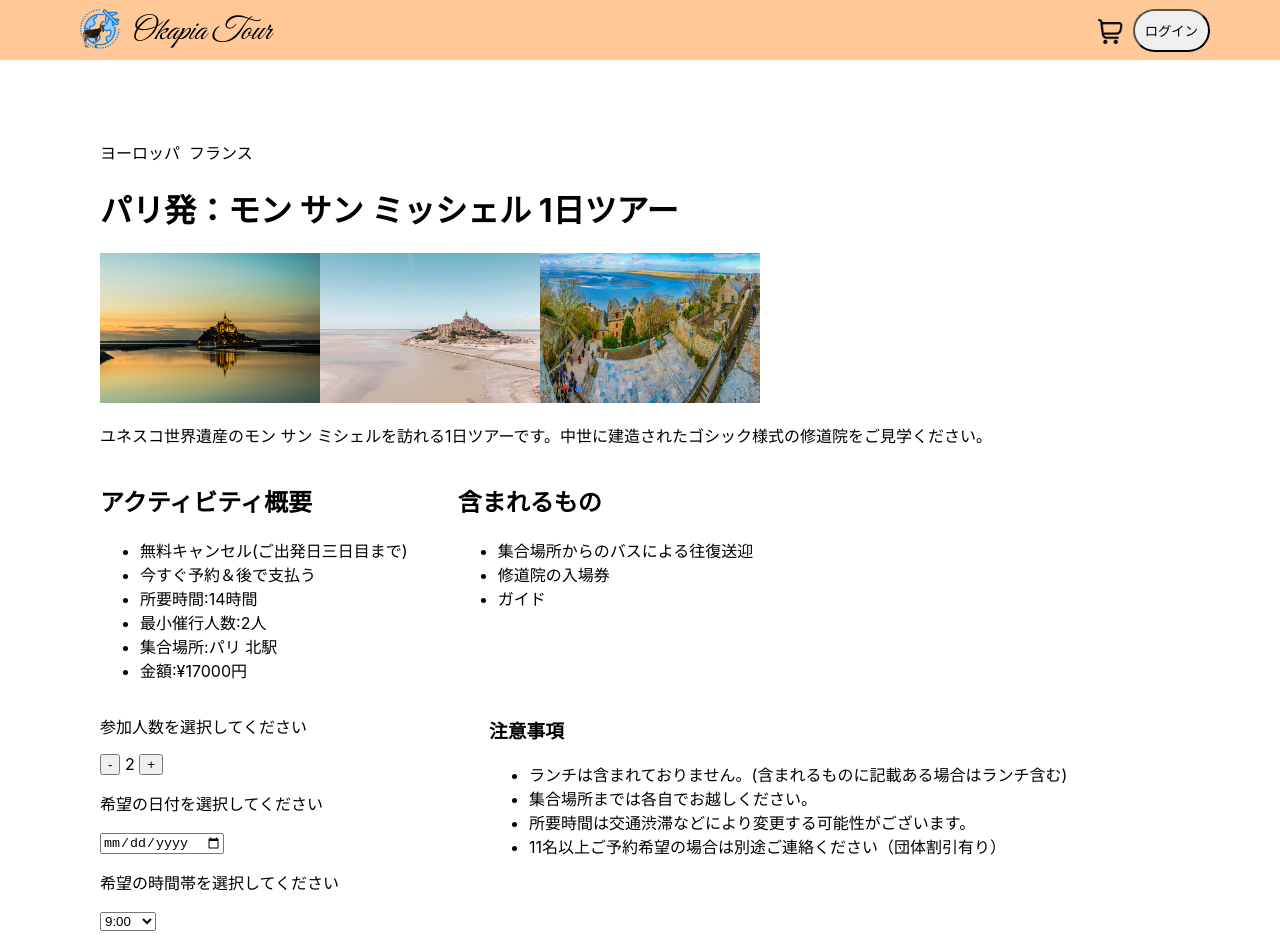
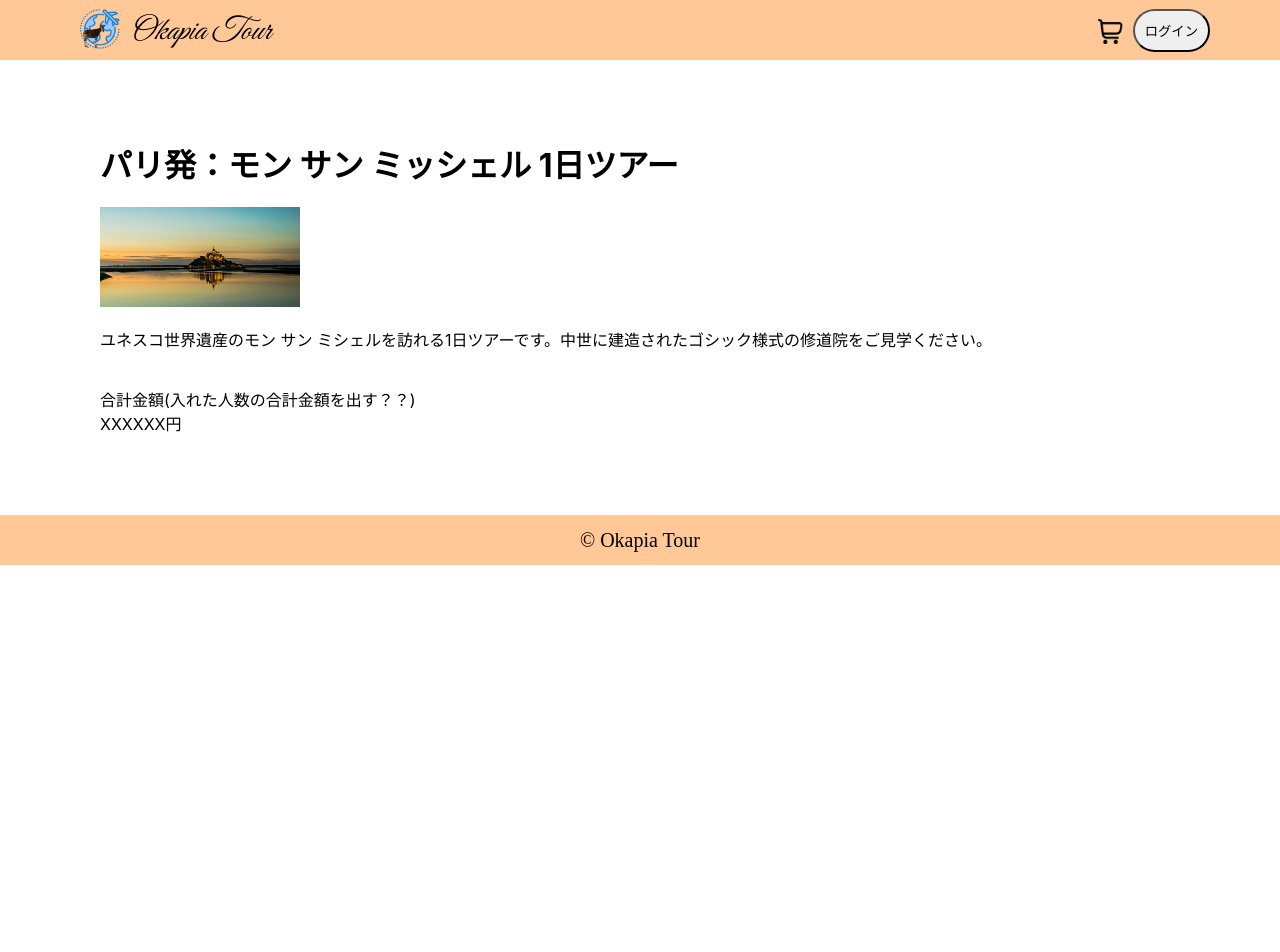
Before and after one commit to morikimiho/nextjs-okapiatour, a Next.js app: page /trip/1 in a window 1280 px wide. Shown: the top 952 px of the page. After the commit the page ends 800 px from the top, so only its background shows below. Built offline with nearby package versions, Linux system fonts and the light colour scheme.

Commit message:
ログイン中の買い物リスト実装しました。（仮）

```diff
--- a/pages/trip/[id].tsx
+++ b/pages/trip/[id].tsx
@@ -2,13 +2,9 @@
 import { GetStaticPaths, GetStaticProps } from "next";
 import { getActiveTrips, getTrip } from "../../service/trip";
 import styles from "../../styles/tripdetail.module.css";
-import { TripdetailContent } from "../../component/tripdetailContent";
-import { TripdetailCount } from "../../component/tripdetailCount";
-import { TripdetailAttention } from "../../component/tripdetailAttention";
-import { TripdetailActivity } from "../../component/tripdetailActivity";
-import { TripdetailImage } from "../../component/tripdetailImage";
+import Image from "next/image";
 import Layout from "../../component/layout";
-import { TripdetailTimes } from "../../component/tripdetailTimes";
+
 
 export const getStaticPaths: GetStaticPaths = async () => {
   const trips = await getActiveTrips();
@@ -42,34 +38,15 @@
       </Head>
       <Layout>
         <main className={styles.main}>
-          <p>
-            {trip.area} &nbsp;{trip.country}
-          </p>
-
           <h1>{trip.tourName} </h1>
-          <TripdetailImage trip={trip} />
+          <Image src={trip.img1} alt={"ツアー画像"} width={200} height={100} />
           <p>{trip.description}</p>
-          <div className={styles.tripinfo}>
-            <TripdetailActivity trip={trip} />
-            <TripdetailContent trip={trip} />
-          </div>
-          <div className={styles.tripdetail}>
-            <div>
-              <TripdetailCount trip={trip} />
-              <TripdetailTimes trip={trip} />
-            </div>
-            <TripdetailAttention />
-          </div>
-          <br />
           <br />
           <div>
             合計金額(入れた人数の合計金額を出す？？)
             <br />
             XXXXXX円
           </div>
-          <div className={styles.buttonposition}>
-            <button className={styles.button}>予約に進む</button>
-          </div>
         </main>
       </Layout>
     </>
```
Also changed, not shown: pages/test.js (deleted, +0 -12 lines).
